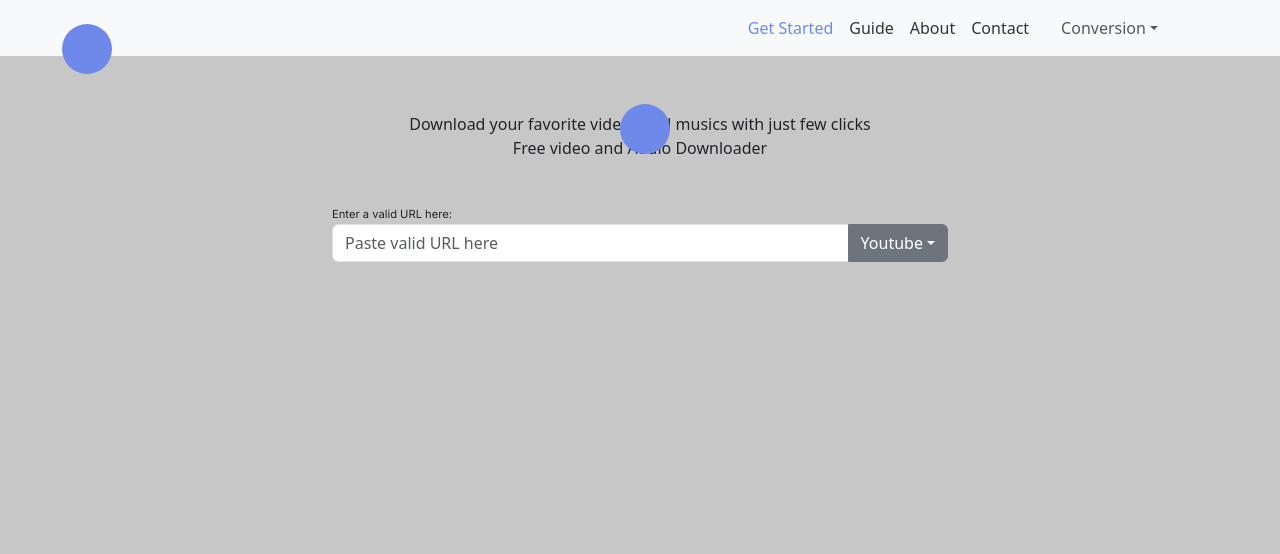
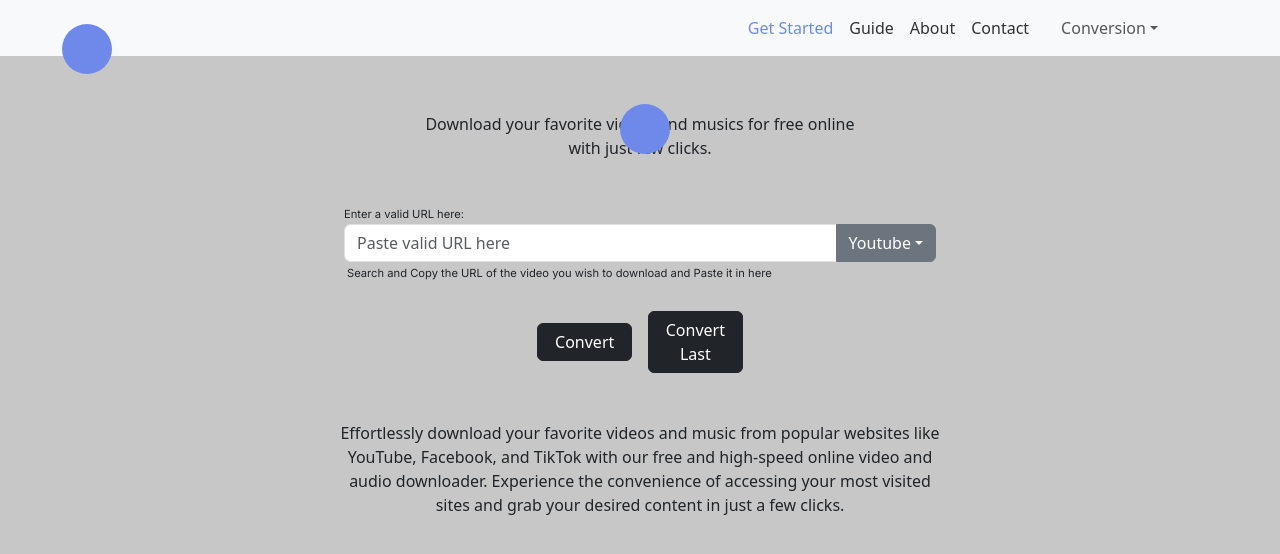
Before and after one commit to archiesevillano/Enplay, a React (Vite) app: page / in a window 1280 px wide. Shown: the top 554 px of the page. Built offline with nearby package versions, Linux system fonts and the light colour scheme.

Commit message:
Added two buttons for convert and convert last as well as URL Text field

```diff
--- a/src/App.jsx
+++ b/src/App.jsx
@@ -1,3 +1,4 @@
+import { Button } from 'react-bootstrap';
 import './App.css';
 import AppData from './AppData';
 import AppRoutes from './AppRoutes';
@@ -16,11 +17,20 @@ const App = () => {
               <div className="d-flex flex-column justify-content-center align-items-center">
                 <Brand />
                 <p className="w-75 text-center">
-                  Download your favorite videos and musics with just few clicks
-                  Free video and Audio Downloader
+                  Download your favorite videos and musics for free online with just few clicks.
                 </p>
               </div>
-              <URLInput />
+              <div className="container-fluid d-flex flex-column justify-content-center align-items-center">
+                <URLInput />
+                <p style={{ fontSize: "0.7rem", fontFamily: "var(--inter)", alignSelf: "flex-start", transform: "translate(3px, -13px)" }}>Search and Copy the URL of the video you wish to download and Paste it in here</p>
+                <div className="container d-flex flex-row justify-content-center align-items-center gap-3">
+                  <Button variant="dark" className="col-2">Convert</Button>
+                  <Button variant="dark" className="col-2">Convert Last</Button>
+                </div>
+              </div>
+              <p className="col-12 text-center">
+                Effortlessly download your favorite videos and music from popular websites like YouTube, Facebook, and TikTok with our free and high-speed online video and audio downloader. Experience the convenience of accessing your most visited sites and grab your desired content in just a few clicks.
+              </p>
             </div>
           </section>
         </AppData>
--- a/src/AppData.jsx
+++ b/src/AppData.jsx
@@ -43,6 +43,11 @@ const AppData = ({ children }) => {
             name: "TikTok Converter",
             type: "TikTok",
         },
+        {
+            icon: "",
+            name: "PornHub Converter",
+            type: "PornHub",
+        },
     ]
 
     return (
```
